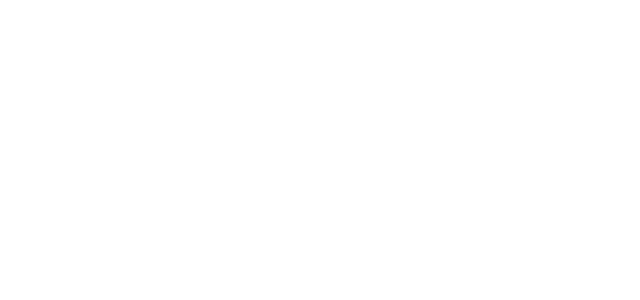
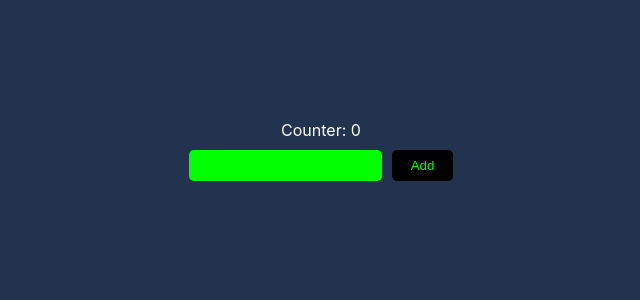
Before and after one commit to iamvugarr/React, a React (Create React App) app in the folder react-first/: page / in a window 1280 px wide. Shown: the top 300 px of the page, without its empty margins (319-959 px from the left). Built offline with nearby package versions, Linux system fonts and the light colour scheme.

Commit message:
add todo list

```diff
--- a/react-first/src/App.js
+++ b/react-first/src/App.js
@@ -1,27 +1,27 @@
-// import { useState } from "react";
+import { useState } from "react";
 // import Contact from "./Components/Contact/Contact";
 // import Footer from "./Components/Footer/Footer";
 // import Header from "./Components/Header/Header";
 // import Services from "./Components/Services/Services";
 // import Welcome from "./Components/Welcome/Welcome";
 
-// import Board from "./Todo List/Board";
-// import Input from "./Todo List/Input";
-// import TodoCounter from "./Todo List/TodoCounter";
+import Board from "./Todo List/Board";
+import Input from "./Todo List/Input";
+import TodoCounter from "./Todo List/TodoCounter";
 
 function App() {
-  // const [task, setTask] = useState([])
-  // const [count, setCount] = useState(0)
+  const [task, setTask] = useState([])
+  const [count, setCount] = useState(0)
 
-  // const increaseCount = () => {
-  //   setCount(count + 1)
-  // }
+  const increaseCount = () => {
+    setCount(count + 1)
+  }
 
   return (
     <>
-      {/* <TodoCounter count={count} />
+      <TodoCounter count={count} />
       <Input task={task} setTask={setTask} increaseCount={increaseCount} setCount={setCount} />
-      <Board task={task} /> */}
+      <Board task={task} />
 
 
       {/* <Header />
--- a/react-first/src/Todo List/Board.jsx
+++ b/react-first/src/Todo List/Board.jsx
@@ -8,9 +8,9 @@
     }
 
     return (
-        <ol>
+        <ol className='ol-list'>
             {task.map((task) => (
-                <li key={uuid()}>{task} <button onClick={deleteTask}>delete</button></li>
+                <li key={uuid()}>{task} <button className='delete-btn' onClick={deleteTask}>delete</button></li>
             ))}
         </ol>
     )
--- a/react-first/src/Todo List/Input.jsx
+++ b/react-first/src/Todo List/Input.jsx
@@ -21,9 +21,9 @@
 
 
     return (
-        <div>
+        <div className='input-todo-container'>
             <form onSubmit={addToBoard} action="">
-                <input onChange={handleChange} type="text" value={value} />
+                <input className='input-todo' onChange={handleChange} type="text" value={value} />
                 <button className='add-btn'>Add</button>
             </form>
         </div>
--- a/react-first/src/Todo List/TodoCounter.jsx
+++ b/react-first/src/Todo List/TodoCounter.jsx
@@ -1,9 +1,8 @@
-
-
+import './style.css'
 const TodoCounter = ({count}) => {
 
   return (
-    <div>Counter: {count}</div>
+    <div className='counter'>Counter: {count}</div>
   )
 }
 
--- /dev/null
+++ b/react-first/src/Todo List/style.css
@@ -0,0 +1,56 @@
+* {
+    margin: 0;
+    padding: 0;
+    box-sizing: border-box;
+}
+
+.counter {
+    text-align: center;
+    color: white;
+    margin: 120px auto 0;
+}
+
+.input-todo-container {
+    margin: 10px auto 0;
+    max-width: 600px;
+    text-align: center;
+}
+
+.input-todo {
+    border: none;
+    background-color: lime;
+    border-radius: 5px;
+    margin-right: 10px;
+    padding: 8px;
+    outline: none;
+}
+
+.add-btn {
+    border: none;
+    border-radius: 5px;
+    padding: 8px 19px;
+    background-color: black;
+    color: lime;
+}
+
+.ol-list {
+    list-style-type: none;
+    text-align: center;
+    max-width: 500px;
+    margin: 20px auto;
+}
+
+li {
+    text-transform: capitalize;
+    margin-bottom: 15px;
+    color: white;
+}
+
+.delete-btn {
+    border: none;
+    border-radius: 5px;
+    padding: 8px 19px;
+    background-color: red;
+    color: white;
+    margin-left: 10px;
+}
--- a/react-first/src/index.css
+++ b/react-first/src/index.css
@@ -7,6 +7,7 @@
   -moz-osx-font-smoothing: grayscale;
   padding: 0;
   box-sizing: border-box;
+  background-color: #223350;;
 }
 
 code {
```
